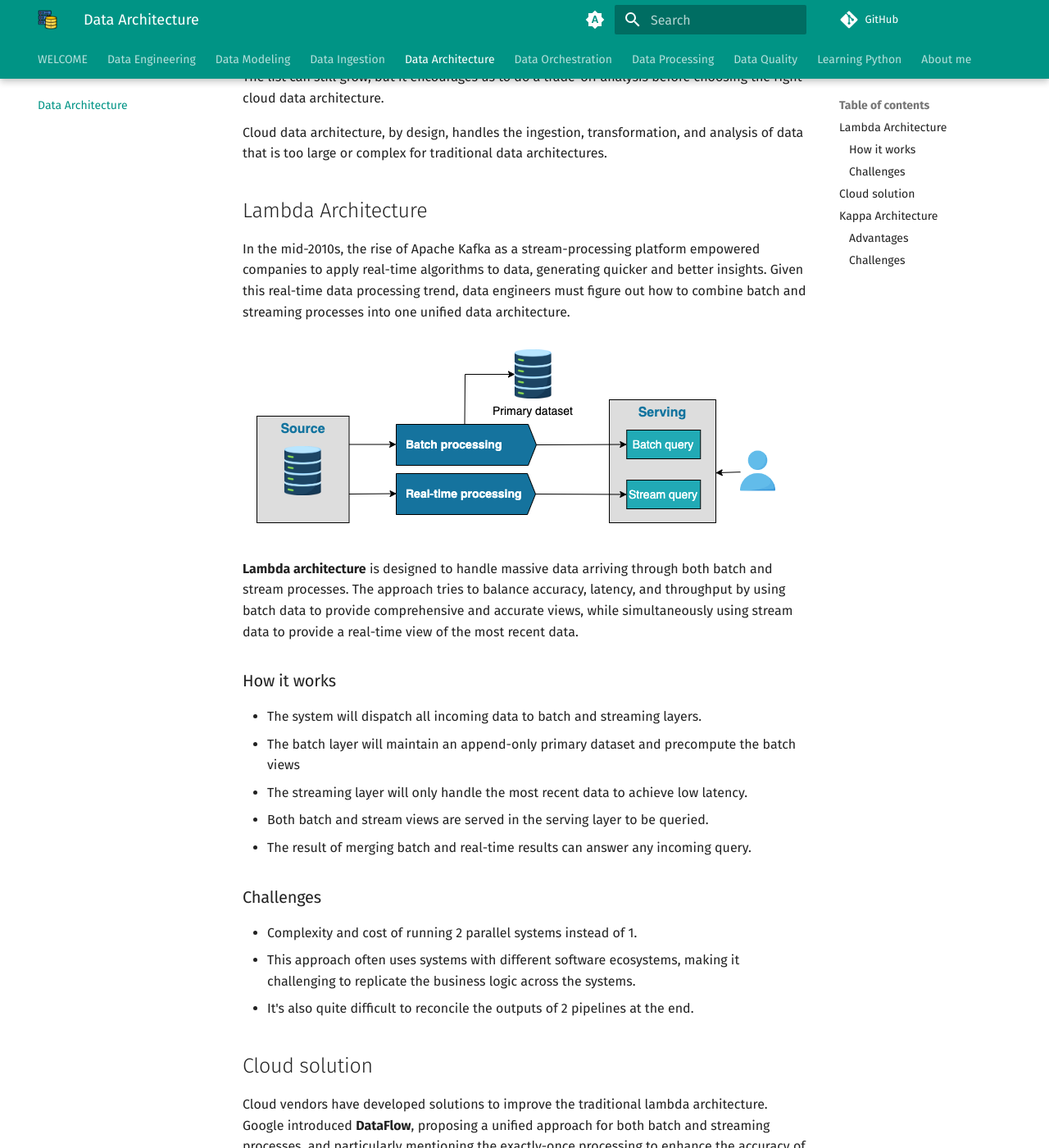
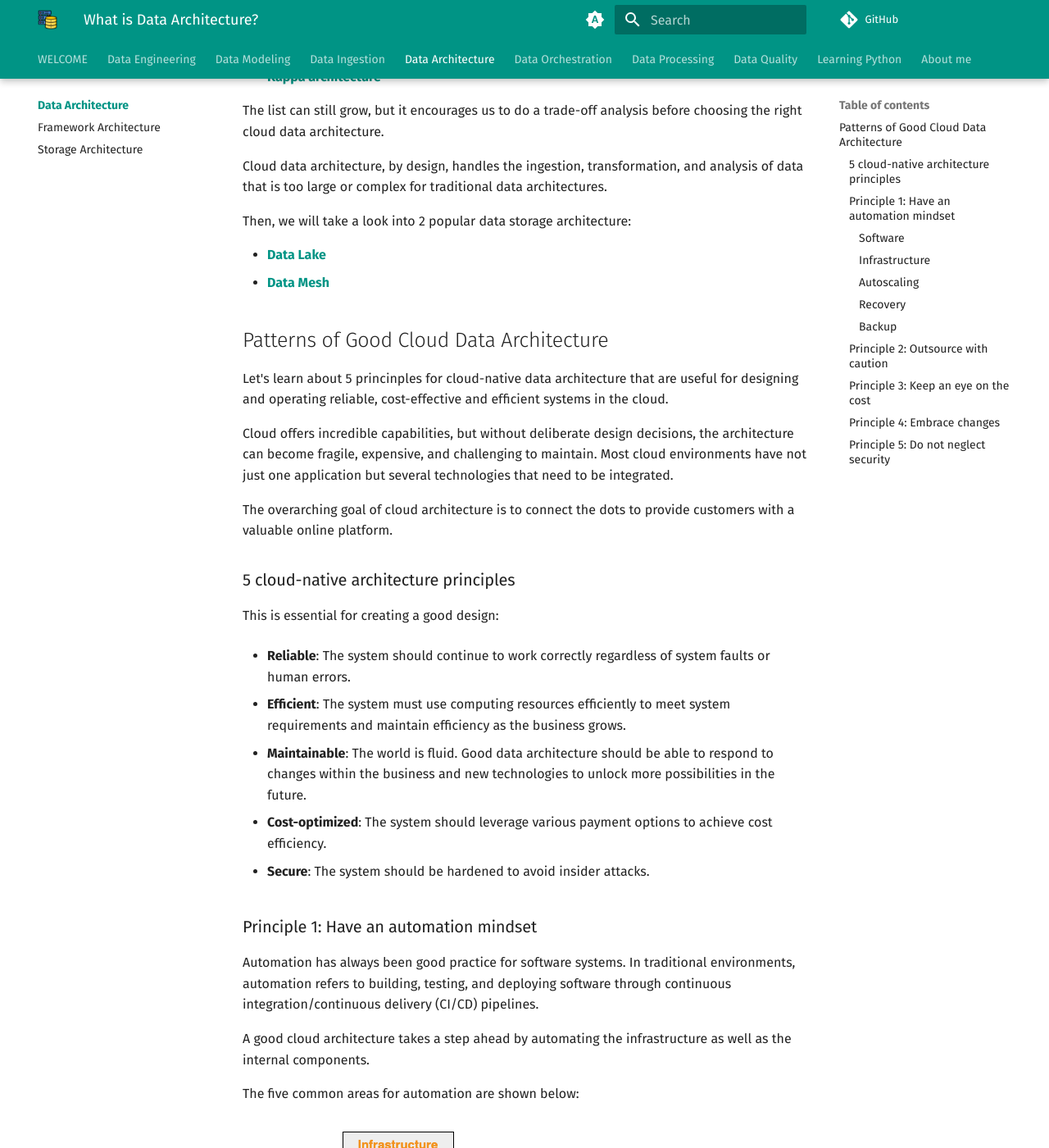
Before and after one commit to karlchris/data-engineering, an MkDocs documentation site: the page built from docs/data-architecture/README.md, in a window 1280 px wide and 1400 px high, scrolled down 263 px. Shown: the whole window at 82% size. Built offline with MkDocs 1.6.1 and Material for MkDocs 9.7.7, drawn with Linux system fonts in a browser that asks for light colours; comment, search, counter and statistics services are not loaded; some of the changed text lies outside the part shown.

Commit message:
add storage architecture

```diff
--- a/docs/data-architecture/README.md
+++ b/docs/data-architecture/README.md
@@ -2,72 +2,161 @@
 
 We will look at two widely-used cloud data architecture frameworks:
 
-- [**Lambda architecture**](#lambda-architecture)
-- [**Kappa architecture**](#kappa-architecture)
+- [**Lambda architecture**](framework-architecture/README.md/#lambda-architecture)
+- [**Kappa architecture**](framework-architecture/README.md/#kappa-architecture)
 
 The list can still grow, but it encourages us to do a trade-off analysis before choosing the right cloud data architecture.
 
 Cloud data architecture, by design, handles the ingestion, transformation, and analysis of data that is too large or complex for traditional data architectures.
 
-## Lambda Architecture
+Then, we will take a look into 2 popular data storage architecture:
 
-In the mid-2010s, the rise of Apache Kafka as a stream-processing platform empowered companies to apply real-time algorithms to data, generating quicker and better insights.
-Given this real-time data processing trend, data engineers must figure out how to combine batch and streaming processes into one unified data architecture.
+- [**Data Lake**](storage-architecture/README.md/#data-lake)
+- [**Data Mesh**](storage-architecture/README.md/#data-mesh)
 
-![lambda architecture](pics/lambda-architecture.png)
+## Patterns of Good Cloud Data Architecture
 
-**Lambda architecture** is designed to handle massive data arriving through both batch and stream processes.
-The approach tries to balance accuracy, latency, and throughput by using batch data to provide comprehensive and accurate views, while simultaneously using stream data to provide a real-time view of the most recent data.
+Let's learn about 5 princinples for cloud-native data architecture that are useful for designing and operating reliable, cost-effective and efficient systems in the cloud.
 
-### How it works
+Cloud offers incredible capabilities, but without deliberate design decisions, the architecture can become fragile, expensive, and challenging to maintain.
+Most cloud environments have not just one application but several technologies that need to be integrated.
 
-- The system will dispatch all incoming data to batch and streaming layers.
-- The batch layer will maintain an append-only primary dataset and precompute the batch views
-- The streaming layer will only handle the most recent data to achieve low latency.
-- Both batch and stream views are served in the serving layer to be queried.
-- The result of merging batch and real-time results can answer any incoming query.
+The overarching goal of cloud architecture is to connect the dots to provide customers with a valuable online platform.
 
-### Challenges
+### 5 cloud-native architecture principles
 
-- Complexity and cost of running 2 parallel systems instead of 1.
-- This approach often uses systems with different software ecosystems, making it challenging to replicate the business logic across the systems.
-- It's also quite difficult to reconcile the outputs of 2 pipelines at the end.
+This is essential for creating a good design:
 
-## Cloud solution
+- **Reliable**: The system should continue to work correctly regardless of system faults or human errors.
 
-Cloud vendors have developed solutions to improve the traditional lambda architecture.
-Google introduced **DataFlow**, proposing a unified approach for both batch and streaming processes, and particularly mentioning the exactly-once processing to enhance the accuracy of streaming views.
+- **Efficient**: The system must use computing resources efficiently to meet system requirements and maintain efficiency as the business grows.
 
-![gcp dataflow](pics/gcp-dataflow.png)
+- **Maintainable**: The world is fluid. Good data architecture should be able to respond to changes within the business and new technologies to unlock more possibilities in the future.
+
+- **Cost-optimized**: The system should leverage various payment options to achieve cost efficiency.
+
+- **Secure**: The system should be hardened to avoid insider attacks.
+
+### Principle 1: Have an automation mindset
+
+Automation has always been good practice for software systems.
+In traditional environments, automation refers to building, testing, and deploying software through continuous integration/continuous delivery (CI/CD) pipelines.
+
+A good cloud architecture takes a step ahead by automating the infrastructure as well as the internal components.
+
+The five common areas for automation are shown below:
+
+![common-areas-automation](pics/common-areas-automation.png)
+
+#### Software
+
+Software has been the most common area for automation regardless of the environment.
+Automation happens throughout the software's life cycle, from coding and deployment to maintenance and updates.
+
+#### Infrastructure
+
+In the cloud, we can apply the same engineering principles we use for applications to the entire environment.
+This implies the ability to create and manage infrastructure through code.
 
 !!! note
 
-    The Lambda architecture typically addresses time-related requestions. For instance:
+    **Infrastructure as Code (IaC)** is a process that enables us to manage infrastructure provisioning and configuration in the same way as we handle application code.
 
-    - How many new users did we have yesterday?
+!!! example
 
-    - How many new users did we have today so far?
+    we first provision a VM in the dev environment and then decide to create the same one in the production environment.
 
-    The daily batch processing can respond to the first question but not the second one unless the job is manually triggered.
+    Provisioning a server manually through a graphic interface often leads to mistakes.
 
-    On the other hand, the streaming layer aggregates user data for the current date, providing more real-time views.
+    IaC means storing infrastructure configurations in a version-control environment and benefiting from CI/CD pipelines to ensure consistency across environments.
 
-## Kappa Architecture
+#### Autoscaling
 
-![kappa architecture](pics/kappa-architecture.png)
+The world is fluctuating, and a reliable system must handle the fluctuation in the load accordingly.
+Autoscaling helps the applications handle traffic increases and reduce costs when the demand is low without disrupting business operations.
 
-a drawback of Lambda architecture is its complexity.
-**Kappa architecture**, proposed by _Jay Kreps_, is a simplified version of Lambda architecture.
+#### Recovery
 
-In this architecture, the streaming service serves as the only primary data source, thus paving the way for an event-based architecture.
+According to Google SRE philosophy, building a system with 100% availability is almost impossible and unnecessary.
+The team should, instead, embrace the risk and develop mechanisms to allow systems to recover from the failure quickly.
 
-### Advantages
+!!! tip
 
-In Kappa architecture, a streaming processing engine continuously processes real-time data and ingests it into long-term storage.
-When code changes occur, developers can recompute using the raw data stored in the event logs database.
+    Automatic recovery works by monitoring workloads for key indicators and triggering operations when specific thresholds are reached.
 
-### Challenges
+!!! example
 
-- Streaming remains a challenge for many companies due to its complexity and most likely high cost and maintainance.
-- Managing duplicates and preserving order, for instance, can be more challenging than batch processing.
-- data replay is often trickier than it may seem.
+    In the event of full memory or disk, the cloud will automatically request more resources and scale the system vertically, instead of just throwing an error and disrupting the system.
+
+#### Backup
+
+A backup strategy guarantees the business won't get interrupted during system failure, outage, data corruption, or natural disaster.
+Cloud backup operates by copying and storing data in a different physical location.
+
+### Principle 2: Outsource with caution
+
+Most cloud providers offer different abstract levels of services, namely IaaS, PaaS, and SaaS.
+Their ever-growing features help us offload day-to-day management to the vendors.
+However, some organizations are concerned with giving providers access to their internal data for security reasons.
+
+!!! warning
+
+    The decision of whether or not to use managed services comes down to operational overhead and security.
+
+!!! tip
+
+    The best practice is to find a cloud provider with a high reputation, express our concerns, and find a solution together.
+    Even if the provider can't solve the problem immediately, the discussion might open the door to future possibilities.
+
+### Principle 3: Keep an eye on the cost
+
+Cost control isn’t a prominent concern in traditional architecture because the assets and costs are pretty much fixed.
+However, in the cloud, the cost can be highly dynamic, and the team might surprisingly end up with a high bill.
+
+!!! warning
+
+    Implementing cloud financial management is vital, and the organization must allocate time and resources to build knowledge around it and share the best practices with the teams.
+
+    Fortunately, most cloud providers offer a centralized cost-monitoring tool that helps the team analyze and optimize the costs.
+
+A few quick wins on saving the cost:
+
+- **Only pay what you need**. Turn off stale servers and delete stale data.
+
+- **Enable table expiration on temporary data** so they won't cost money after the expiration date.
+
+- **Maximize utilization**. Implement efficient design to ensure high utilization of the underlying hardware.
+
+- **Query optimization**. Learn different query optimization strategies such as incremental load, partitioning, and clustering.
+
+### Principle 4: Embrace changes
+
+The world is constantly evolving, and that's true for cloud architecture.
+As the business changes, the landscape of systems also needs to change.
+Good architecture doesn't stay in the existing state forever.
+Instead, they are very agile and can respond to business changes and adapt to them with the least effort.
+
+Example changes in cloud architecture, as below
+
+![example cloud architecture changes](pics/example-cloud-changes.png)
+
+### Principle 5: Do not neglect security
+
+Last but not least, implementing a strong identity foundation becomes a huge responsibility of the data team.
+
+!!! tip
+
+    Traditional architectures place a lot of faith in perimeter security, crudely a hardened network perimeter with "trusted" things inside and "untrusted" things outside. Unfortunately, this approach has always been vulnerable to insider attackers, as well as external threats such as spear phishing.
+
+In the cloud environment, all assets are connected to the outside world to some degree.
+**Zero Trust architecture** has been created to eliminate the risk from both outside and inside.
+**Zero Trust** is a strategy that secures an organization by eliminating implicit trust and validating every stage of digital interaction.
+
+Google offers BeyondCorp, an implementation of the **zero trust model**.
+
+![zero trust model](pics/zero-trust-model.png)
+
+Another important concept in terms of security is the **shared responsibility model**.
+It divides security into the security of the cloud and security in the cloud.
+Most cloud providers are responsible for the security of the cloud, and it's the user's responsibility to design a custom security model for their applications.
+Users are responsible for managing sensitive data, internal access to data and services, and ensuring GDPR compliance.
--- a/mkdocs.yml
+++ b/mkdocs.yml
@@ -131,7 +131,10 @@ nav:
       - Change Data Capture (CDC): 'data-ingestion/methods/cdc.md'
       - Streaming Platform: 'data-ingestion/methods/streaming-platform.md'
 
-  - Data Architecture: 'data-architecture/README.md'
+  - Data Architecture:
+    - What is Data Architecture?: 'data-architecture/README.md'
+    - Framework Architecture: 'data-architecture/framework-architecture/README.md'
+    - Storage Architecture: 'data-architecture/storage-architecture/README.md'
 
   - Data Orchestration: 'data-orchestration/README.md'
 
```
Also changed, not shown: docs/data-architecture/framework-architecture/README.md (added, +64 -0 lines), docs/data-architecture/storage-architecture/README.md (added, +80 -0 lines), docs/data-architecture/pics/aws-lake-formation.png (added), docs/data-architecture/pics/common-areas-automation.png (added), docs/data-architecture/pics/data-lake-architecture.png (added), docs/data-architecture/pics/data-mesh-architecture.png (added), docs/data-architecture/pics/dataplex-architecture.png (added), docs/data-architecture/pics/example-cloud-changes.png (added), docs/data-architecture/pics/zero-trust-model.png (added).
